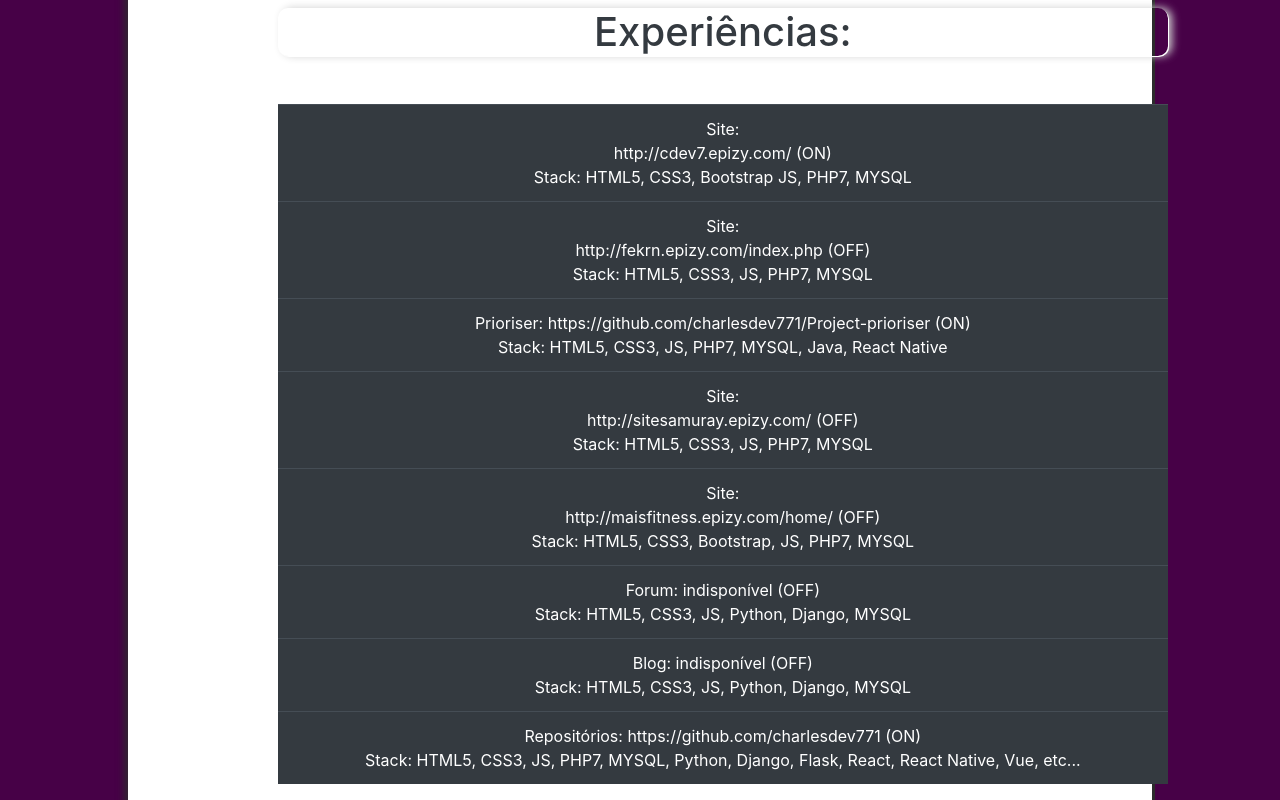
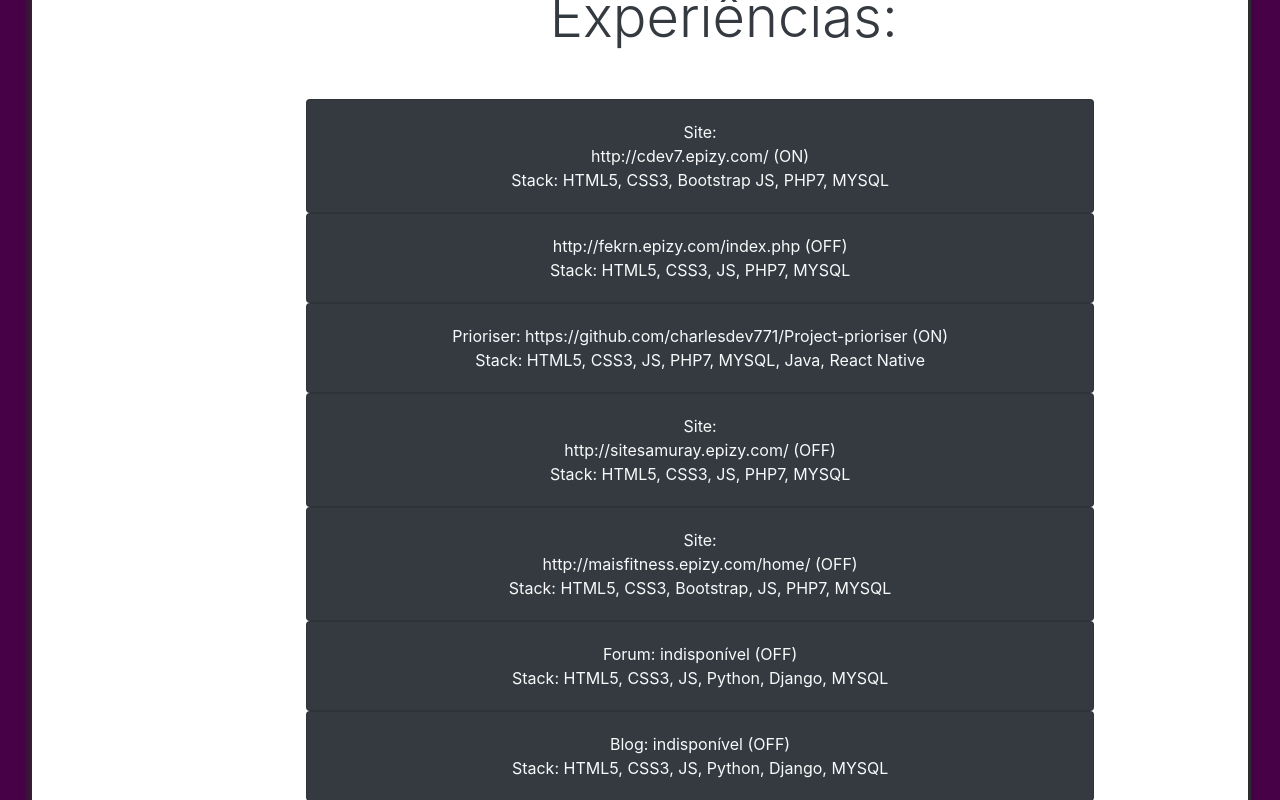
Before and after one commit to charlesdev771/MyNewSite-ReactJS, a React (Create React App) app: page / in a window 1280 px wide. Shown: the part 1220-2020 px from the top of the page. Built offline with nearby package versions, Linux system fonts and the light colour scheme.

Commit message:
Centralization

```diff
--- a/src/components/Projects.js
+++ b/src/components/Projects.js
@@ -6,49 +6,58 @@
 export default function Projects()
 {
     return (
+        <div>
+            <div>
+                <h3 className="text-center text-dark col-12 mt-5 mb-5 pro display-4 textProject">
+                    Experiências:
+                </h3>
+            </div>
+            <div class="card container-fluid bg-dark text-light mt-5 cardProject">
+                <div class="card-body ">
+                    <p class="card-text">Site: <br />http://cdev7.epizy.com/ (ON) <br />Stack: HTML5, CSS3, Bootstrap JS, PHP7, MYSQL</p>
+                </div>
+            </div>
+            <div class="card container-fluid bg-dark text-light cardProject">
+                <div class="card-body">
+                    <p class="card-text">http://fekrn.epizy.com/index.php (OFF) <br /> Stack: HTML5, CSS3, JS, PHP7, MYSQL</p>
+                </div>
+            </div>
+            <div class="card container-fluid bg-dark text-light cardProject">
+                <div class="card-body">
+                    <p class="card-text">Prioriser: https://github.com/charlesdev771/Project-prioriser (ON) <br /> Stack: HTML5, CSS3, JS, PHP7, MYSQL, Java, React Native</p>
+                </div>
+            </div>
+            <div class="card container-fluid bg-dark text-light cardProject">
+                <div class="card-body">
+                    <p class="card-text">Site: <br /> http://sitesamuray.epizy.com/ (OFF) <br /> Stack: HTML5, CSS3, JS, PHP7, MYSQL</p>
+                </div>
+            </div>
+            <div class="card container-fluid bg-dark text-light cardProject">
+                <div class="card-body">
+                    <p class="card-text">Site: <br /> http://maisfitness.epizy.com/home/ (OFF) <br /> Stack: HTML5, CSS3, Bootstrap, JS, PHP7, MYSQL</p>
+                </div>
+            </div>
+            <div class="card container-fluid bg-dark text-light cardProject">
+                <div class="card-body">
+                <p class="card-text">Forum: indisponível (OFF) <br /> Stack: HTML5, CSS3, JS, Python, Django, MYSQL</p>
+                </div>
+            </div>
+            <div class="card container-fluid bg-dark text-light cardProject">
+                <div class="card-body">
+                <p class="card-text">Blog: indisponível (OFF) <br />Stack: HTML5, CSS3, JS, Python, Django, MYSQL</p>
+                </div>
+            </div>
+            <div class="card container-fluid bg-dark text-light cardProject">
+                <div class="card-body">
+                <p class="card-text">Repositórios: https://github.com/charlesdev771 (ON) <br /> Stack: HTML5, CSS3, JS, PHP7, MYSQL, Python, Django, Flask, React, React Native, Vue, etc...</p>
+                </div>
+            </div>
+            <br />
+            <br />
+            </div>
 
-        <div id="PROJECTS" className="PROJECTS">
-            <div id="projects" className="projects">
 
-                <div>
 
-                    <h1 className="text-center text-dark col-12 mt-5 mb-5 pro">
-                        Experiências:
-                    </h1>
-
-                </div>
-
-                <table class="table table-dark w-100 p-3 pro">
-                    <tbody>
-                        <tr>
-                            <td>Site: <br />http://cdev7.epizy.com/ (ON) <br />Stack: HTML5, CSS3, Bootstrap JS, PHP7, MYSQL</td>
-                            </tr>
-                            <tr>
-                            <td>Site: <br /> http://fekrn.epizy.com/index.php (OFF) <br /> Stack: HTML5, CSS3, JS, PHP7, MYSQL</td>
-                            </tr>
-                            <tr>
-                            <td>Prioriser: https://github.com/charlesdev771/Project-prioriser (ON) <br /> Stack: HTML5, CSS3, JS, PHP7, MYSQL, Java, React Native</td>
-                            </tr>
-                            <tr>
-                            <td>Site: <br /> http://sitesamuray.epizy.com/ (OFF) <br /> Stack: HTML5, CSS3, JS, PHP7, MYSQL</td>
-                            </tr>
-                            <tr>
-                            <td>Site: <br /> http://maisfitness.epizy.com/home/ (OFF) <br /> Stack: HTML5, CSS3, Bootstrap, JS, PHP7, MYSQL</td>
-                            </tr>
-                            <tr>
-                            <td>Forum: indisponível (OFF) <br /> Stack: HTML5, CSS3, JS, Python, Django, MYSQL</td>
-                            </tr>
-                            <tr>
-                            <td>Blog: indisponível (OFF) <br /> Stack: HTML5, CSS3, JS, Python, Django, MYSQL</td>
-                            </tr>
-                            <tr>
-                            <td>Repositórios: https://github.com/charlesdev771 (ON) <br /> Stack: HTML5, CSS3, JS, PHP7, MYSQL, Python, Django, Flask, React, React Native, Vue, etc...</td>
-                            </tr>
-                        </tbody>
-                        </table>
-                        <br />
-            </div>
-        </div>
 
     )
 }
--- a/src/components/css/BodySite.css
+++ b/src/components/css/BodySite.css
@@ -1,7 +1,7 @@
 .BodySite
 {
     background-color: white;
-    width: 80%;
+    width: 95%;
     margin: 0 auto;
     box-shadow: 3px 3px rgb(44, 44, 44), -0.2em 0 0.5em rgb(44, 44, 44);
     border-radius: 10px;
--- a/src/components/css/Projects.css
+++ b/src/components/css/Projects.css
@@ -1,8 +1,17 @@
+.card
+{
+    width: 100%;
+}
 
-@media (min-width: 1200px)
+@media (min-width: 1150px)
 {
-.pro
-{
-    margin-left: 150px;;
+    .cardProject
+    {
+        margin-left: 30%;
+    }
+    .textProject
+    {
+        margin-left: 33%;
+
+    }
 }
-}
```
